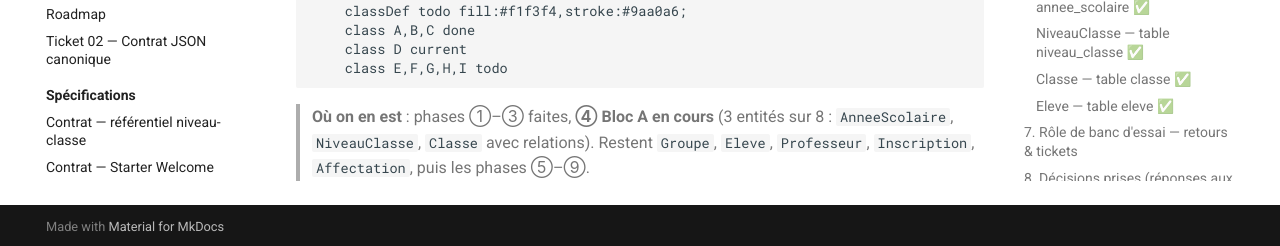
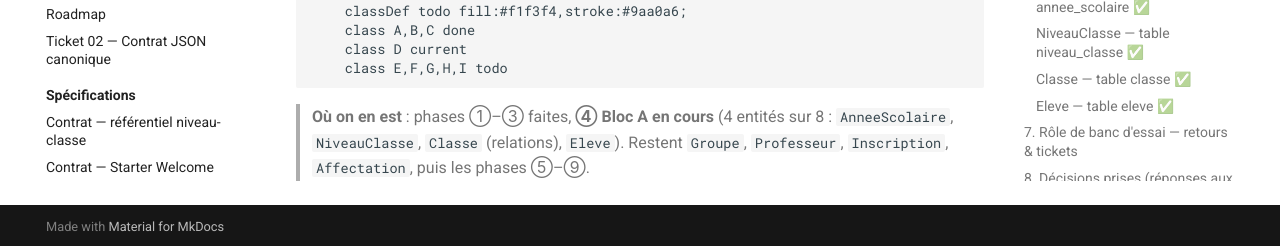
Before and after one commit to caucrogeGit/ReferenCiel-Manager, an MkDocs documentation site: the page built from docs/journal-de-progression.md, in a window 1280 px wide and 900 px high, scrolled down 11247 px. Shown: the part 651-897 px from the top of the window. Built offline with MkDocs 1.6.1 and Material for MkDocs 9.7.7, drawn with Linux system fonts in a browser that asks for light colours; comment, search, counter and statistics services are not loaded.

Commit message:
docs(journal): corriger la note de synthèse du tunnel (4 entités, Eleve fait)
Co-Authored-By: Claude Opus 4.8 (1M context) <noreply@anthropic.com>

````diff
--- a/docs/journal-de-progression.md
+++ b/docs/journal-de-progression.md
@@ -525,6 +525,6 @@ flowchart TD
     class E,F,G,H,I todo
 ```
 
-> **Où on en est** : phases ①–③ faites, **④ Bloc A en cours** (3 entités sur 8 :
-> `AnneeScolaire`, `NiveauClasse`, `Classe` avec relations). Restent `Groupe`,
-> `Eleve`, `Professeur`, `Inscription`, `Affectation`, puis les phases ⑤–⑨.
+> **Où on en est** : phases ①–③ faites, **④ Bloc A en cours** (4 entités sur 8 :
+> `AnneeScolaire`, `NiveauClasse`, `Classe` (relations), `Eleve`). Restent `Groupe`,
+> `Professeur`, `Inscription`, `Affectation`, puis les phases ⑤–⑨.
````
